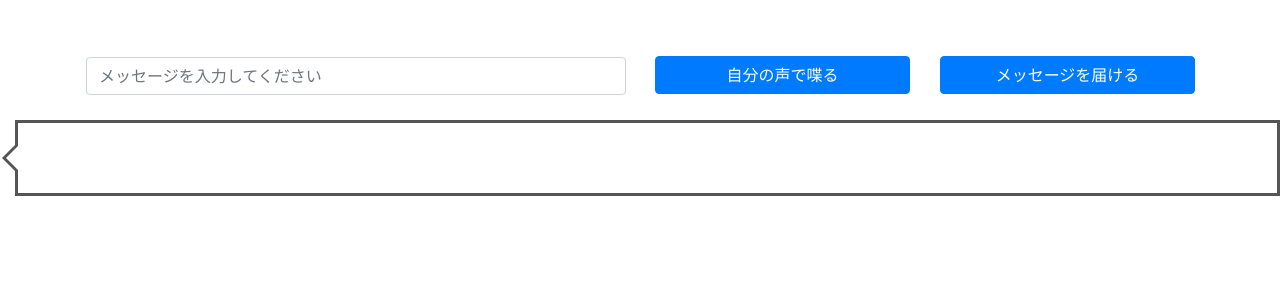
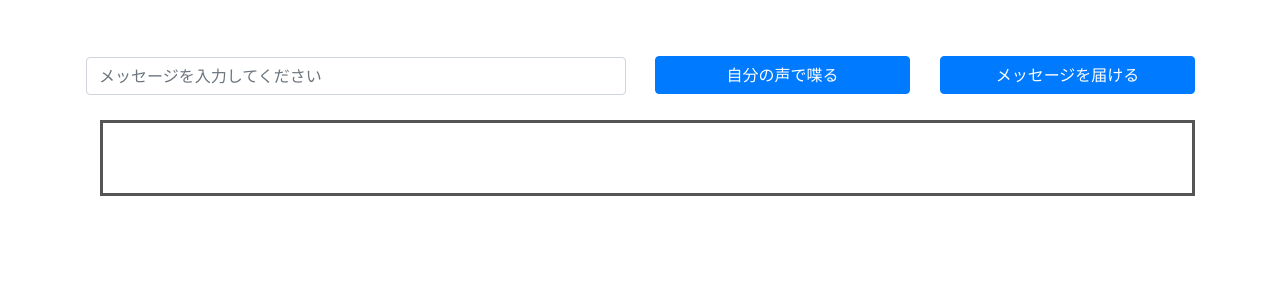
Before and after one commit to kbc18a11/AItoke_front, a React (Create React App) app: page /wada in a window 1280 px wide. Shown: the top 300 px of the page. Built offline with nearby package versions, Linux system fonts and the light colour scheme.

Commit message:
update : 吹き出しのデザインを変更した
吹き出しの矢印をなくし、ただの長方形にした

```diff
--- a/src/components/SpeechBubble.js
+++ b/src/components/SpeechBubble.js
@@ -20,9 +20,12 @@ export default class SpeechBubble extends Component {
 
     render() {
         return (
-            <div className="speechBubble" stylename="speechBubble">
-                <h1>{this.state.text}</h1>
-            </div>
+            <Container>
+                <Row className="speechBubble .d-none .d-sm-block">
+                    <h1>{this.state.text}</h1>
+                </Row>
+            </Container>
+
         )
     }
 }
--- a/src/css/speechBubble.css
+++ b/src/css/speechBubble.css
@@ -12,27 +12,7 @@
 
 }
 
-.speechBubble:before {
-  content: '';
-  position: absolute;
-  top: 50%;
-  left: -24px;
-  margin-top: -12px;
-  border: 12px solid transparent;
-  border-right: 12px solid #fff;
-  z-index: 2;
-}
 
-.speechBubble:after {
-  content: '';
-  position: absolute;
-  top: 50%;
-  left: -30px;
-  margin-top: -14px;
-  border: 14px solid transparent;
-  border-right: 14px solid #555;
-  z-index: 1;
-}
 
 .speechBubble p {
   margin: 0;
```
